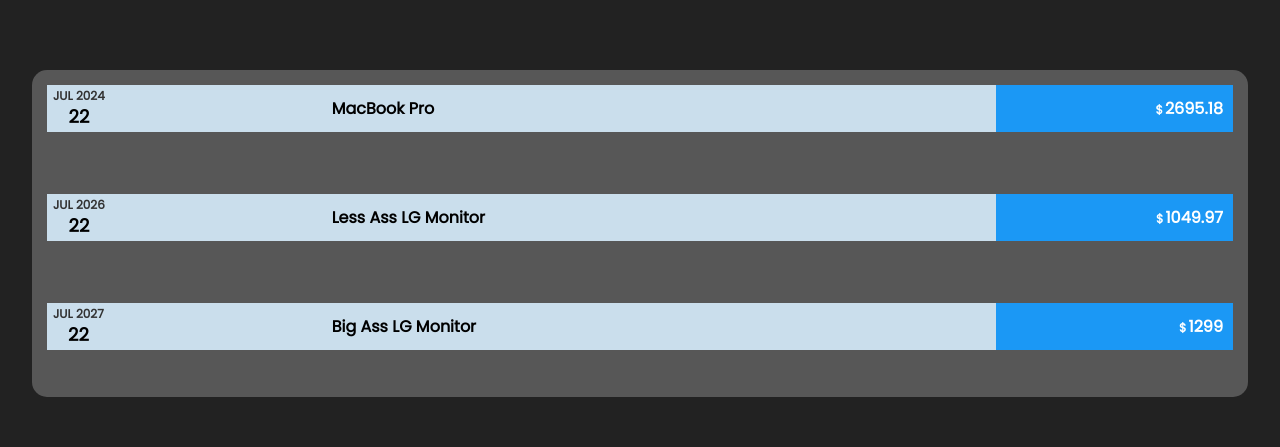
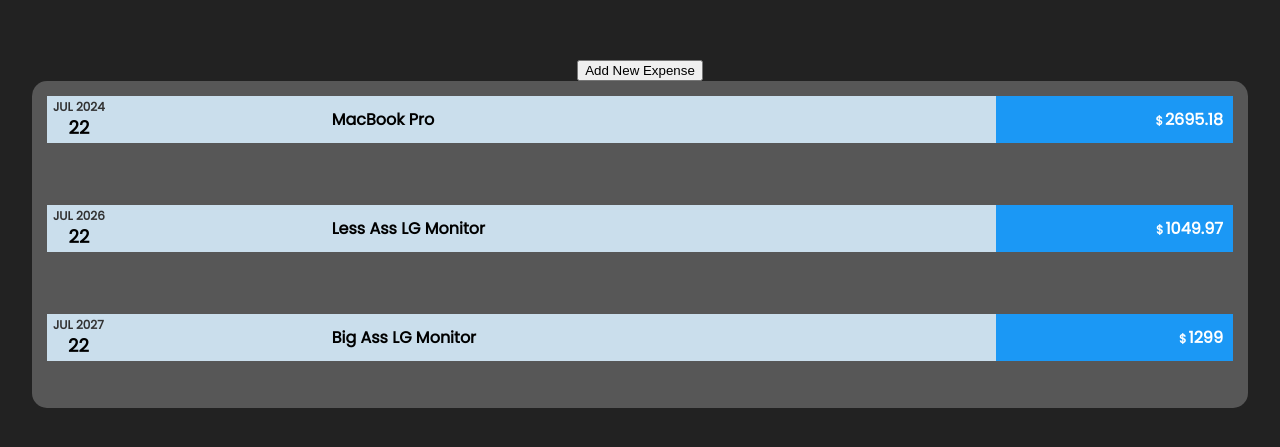
Before and after one commit to kartikkoul/cool-expense-tracker, a React (Create React App) app: page / in a window 1280 px wide. Shown: the part 167-614 px from the top of the page. Built offline with nearby package versions, Linux system fonts and the light colour scheme.

Commit message:
- Add Expense Component Added 🚀

```diff
--- a/src/App.css
+++ b/src/App.css
@@ -1,5 +1,6 @@
 .webApp{
   display: flex;
+  flex-direction: column;
   background-color: #222;
   height: 100vh;
   justify-content: center;
--- a/src/App.js
+++ b/src/App.js
@@ -1,6 +1,7 @@
 
 import './App.css';
 import Expenses from './myComponents/Expenses';
+import AddExpense from './myComponents/AddExpense';
 
 function App() {
 
@@ -27,6 +28,7 @@
 
   return (
     <div className="webApp">
+      <AddExpense/>
       <Expenses expenseObj={expenseObj}/>
     </div>
   );
--- /dev/null
+++ b/src/myComponents/AddExpense.css
@@ -0,0 +1,6 @@
+.addExpenseOuter{
+    height: max-content;
+    width: 95%;
+    background-color: #fff;
+    border-radius: 15px;
+}
--- /dev/null
+++ b/src/myComponents/AddExpense.js
@@ -0,0 +1,13 @@
+import React from 'react'
+
+const AddExpense = () => {
+    return (
+        <div className="addExpenseOuter">
+            <div className="addExpenseInner">
+                <button className="addExpenseButton">Add New Expense</button>
+            </div>
+        </div>
+    )
+}
+
+export default AddExpense
```
